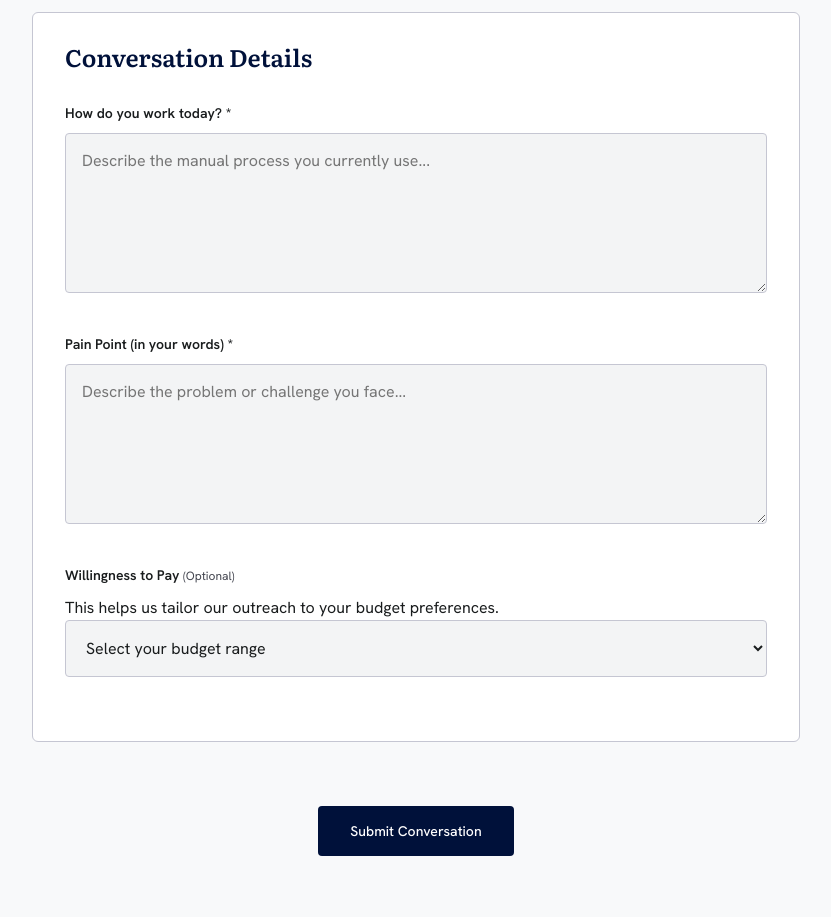
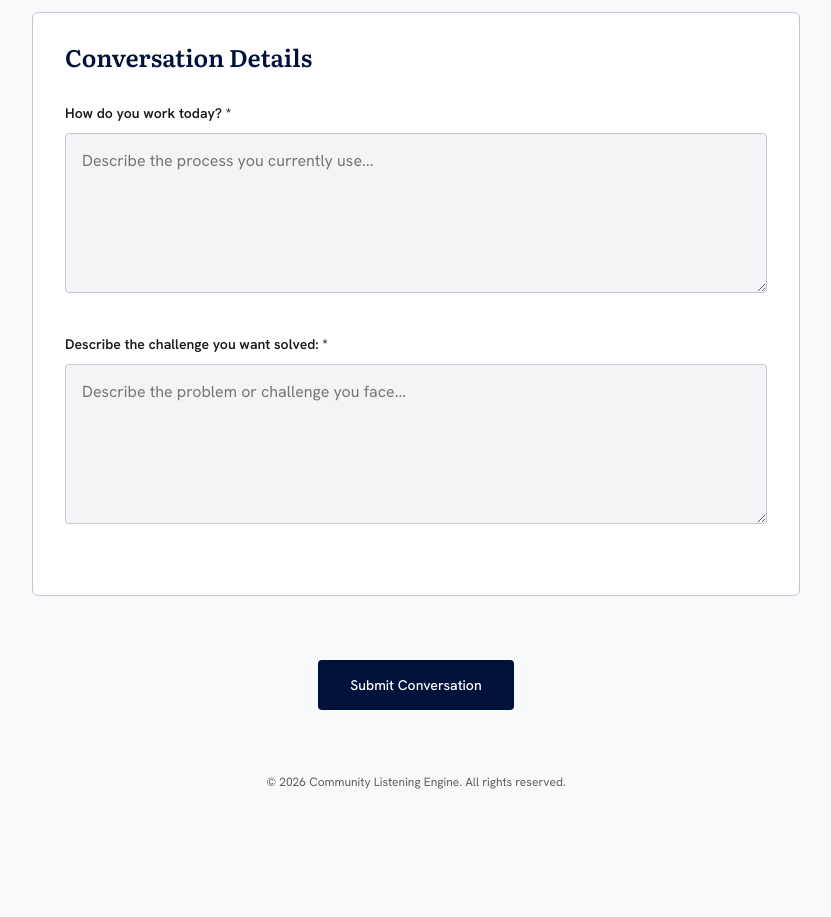
Before and after one commit to Boundless-Tallawah-Software/community-listening-engine, a plain HTML site: page web/prospect/index.html in a window 1280 px wide. Shown: the part 860-1777 px from the top of the page, without its empty margins (224-1055 px from the left). After the commit the page ends 1706 px from the top, so only its background shows below. Drawn offline with Linux system fonts and the light colour scheme; files that its build step writes are made by us from their sources; files whose address does not match are found by name.

Commit message:
fix(prospects): remove willingness to pay field and refine form labels
Removed "Willingness to Pay" dropdown and helper text to streamline the prospect form. Updated labels for "How do you work today?" and "Pain Point" for clarity. Updated TODO status for related fixes.

```diff
--- a/web/prospect/index.html
+++ b/web/prospect/index.html
@@ -54,25 +54,12 @@
 
                     <div class="form-group">
                         <label for="manualProcess">How do you work today? *</label>
-                        <textarea id="manualProcess" name="manual_process" rows="6" placeholder="Describe the manual process you currently use..."></textarea>
+                        <textarea id="manualProcess" name="manual_process" rows="6" placeholder="Describe the process you currently use..."></textarea>
                     </div>
 
                     <div class="form-group">
-                        <label for="painPoint">Pain Point (in your words) *</label>
+                        <label for="painPoint">Describe the challenge you want solved: *</label>
                         <textarea id="painPoint" name="pain_point" rows="6" placeholder="Describe the problem or challenge you face..."></textarea>
-                    </div>
-
-                    <div class="form-group">
-                        <label for="willingnessToPay">Willingness to Pay <span class="optional-label">(Optional)</span></label>
-                        <p class="form-hint">This helps us tailor our outreach to your budget preferences.</p>
-                        <select id="willingnessToPay" name="willingness_to_pay">
-                            <option value="">Select your budget range</option>
-                            <option value="$100-$500">$100 - $500</option>
-                            <option value="$500-$1,000">$500 - $1,000</option>
-                            <option value="$1,000-$5,000">$1,000 - $5,000</option>
-                            <option value="$5,000-$10,000">$5,000 - $10,000</option>
-                            <option value="$10,000+">$10,000+</option>
-                        </select>
                     </div>
                 </div>
 
```
Also changed, not shown: TODO.md (+6 -6 lines).
